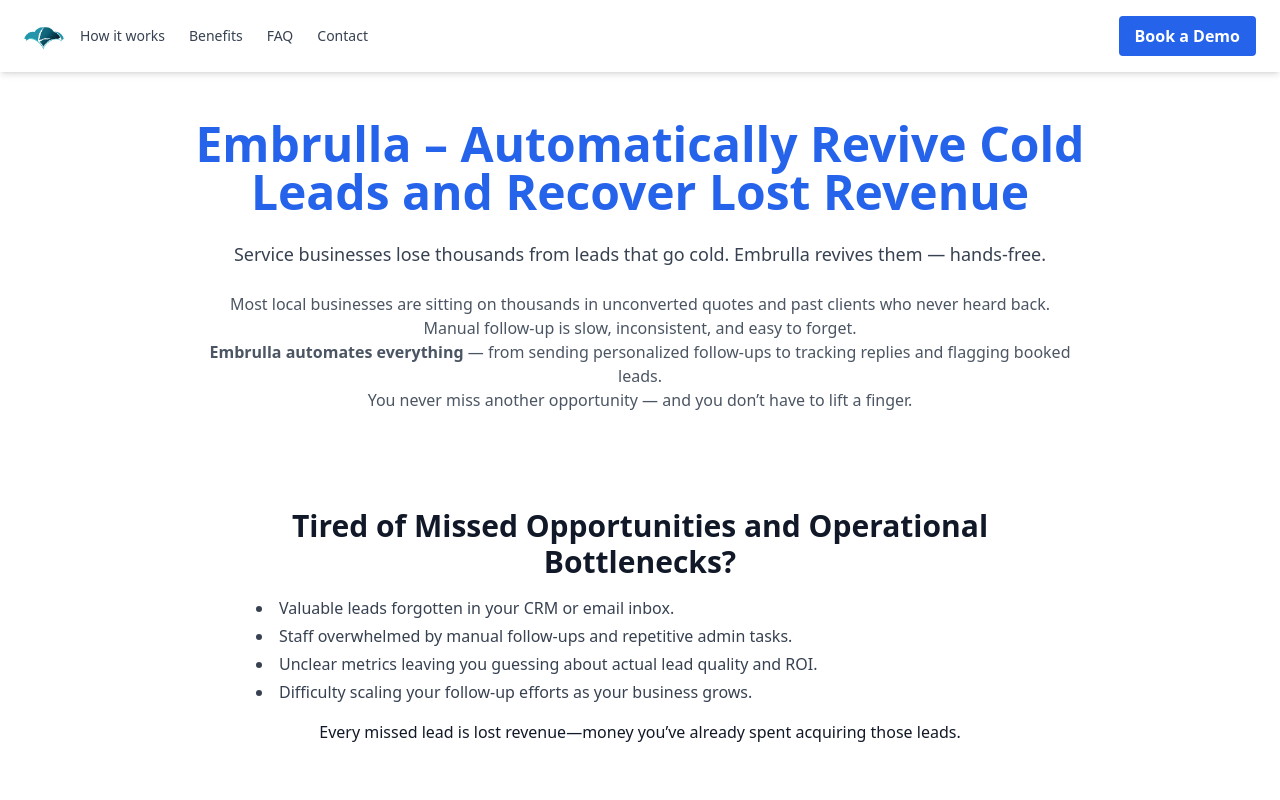
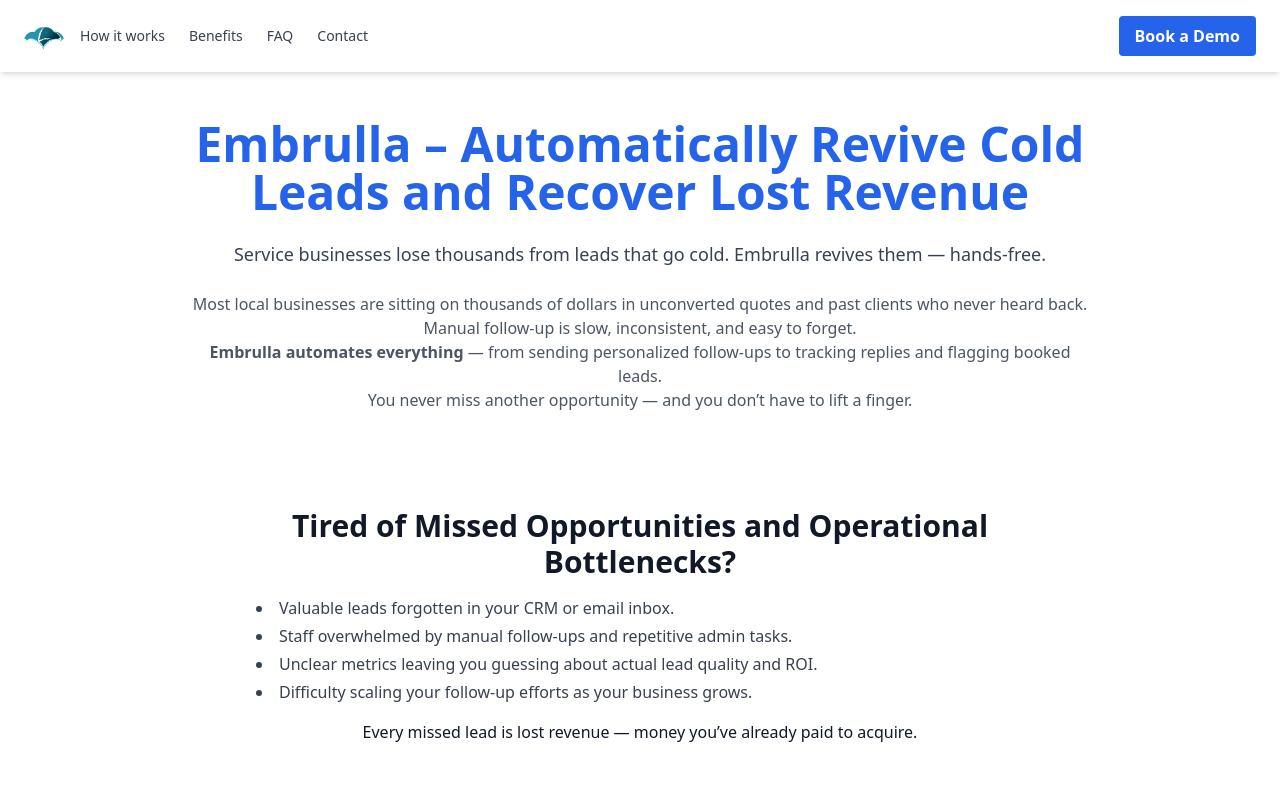
Before and after one commit to Tylersdoiron/v6, a React (Vite) app: page / in a window 1280 px wide. Shown: the top 800 px of the page. Built offline with nearby package versions, Linux system fonts and the light colour scheme.

Commit message:
Update EmbrullaLandingPage.tsx

```diff
--- a/src/EmbrullaLandingPage.tsx
+++ b/src/EmbrullaLandingPage.tsx
@@ -33,7 +33,7 @@
           </p>
           <p className="text-md text-gray-600">
            <p>
-  Most local businesses are sitting on thousands in unconverted quotes and past clients who never heard back.
+  Most local businesses are sitting on thousands of dollars in unconverted quotes and past clients who never heard back.
 </p>
 <p>
   Manual follow-up is slow, inconsistent, and easy to forget.
@@ -56,7 +56,7 @@
             <li>Unclear metrics leaving you guessing about actual lead quality and ROI.</li>
             <li>Difficulty scaling your follow-up efforts as your business grows.</li>
           </ul>
-          <p className="text-center">Every missed lead is lost revenue—money you’ve already spent acquiring those leads.</p>
+          <p className="text-center">Every missed lead is lost revenue — money you’ve already paid to acquire.</p>
         </motion.section>
 
         <motion.section className="max-w-5xl mx-auto space-y-6" initial={{ opacity: 0 }} whileInView={{ opacity: 1 }} transition={{ duration: 0.6 }}>
```
